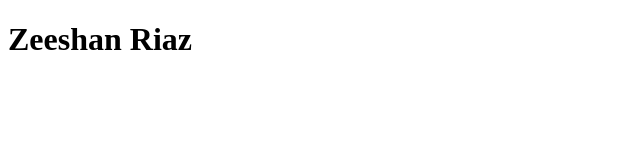
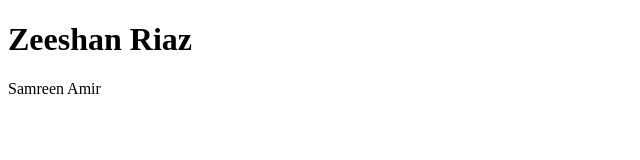
Before and after one commit to zeeshanriaz763/Testing, a plain HTML site: page testing.html in a window 1280 px wide. Shown: the whole page, without its empty margins (0-640 px from the left). Drawn offline with Linux system fonts and the light colour scheme.

Commit message:
new updated commit added

```diff
--- a/testing.html
+++ b/testing.html
@@ -7,5 +7,6 @@
 </head>
 <body>
     <h1>Zeeshan Riaz</h1>
+    <p>Samreen Amir</p>
 </body>
 </html>
```
